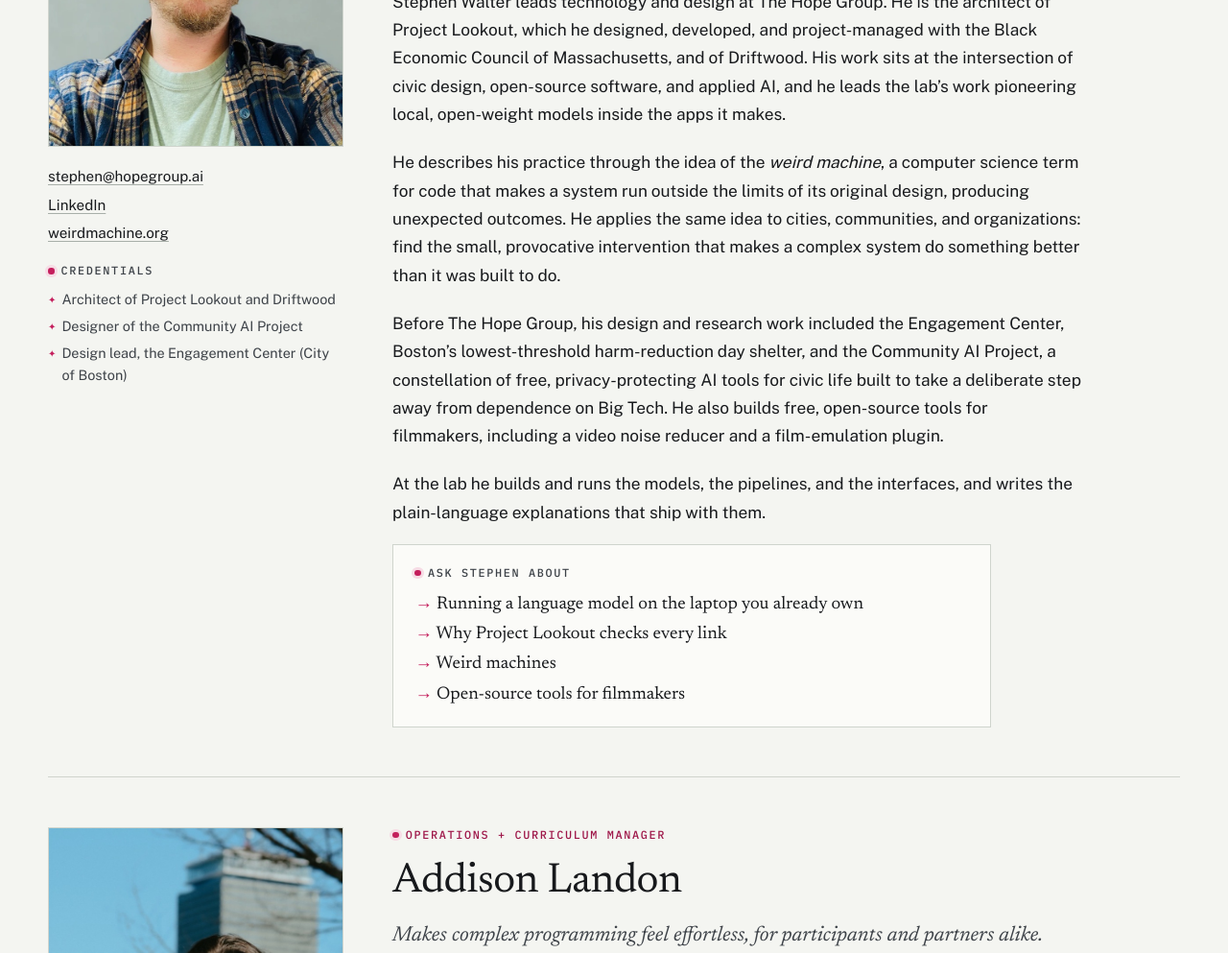
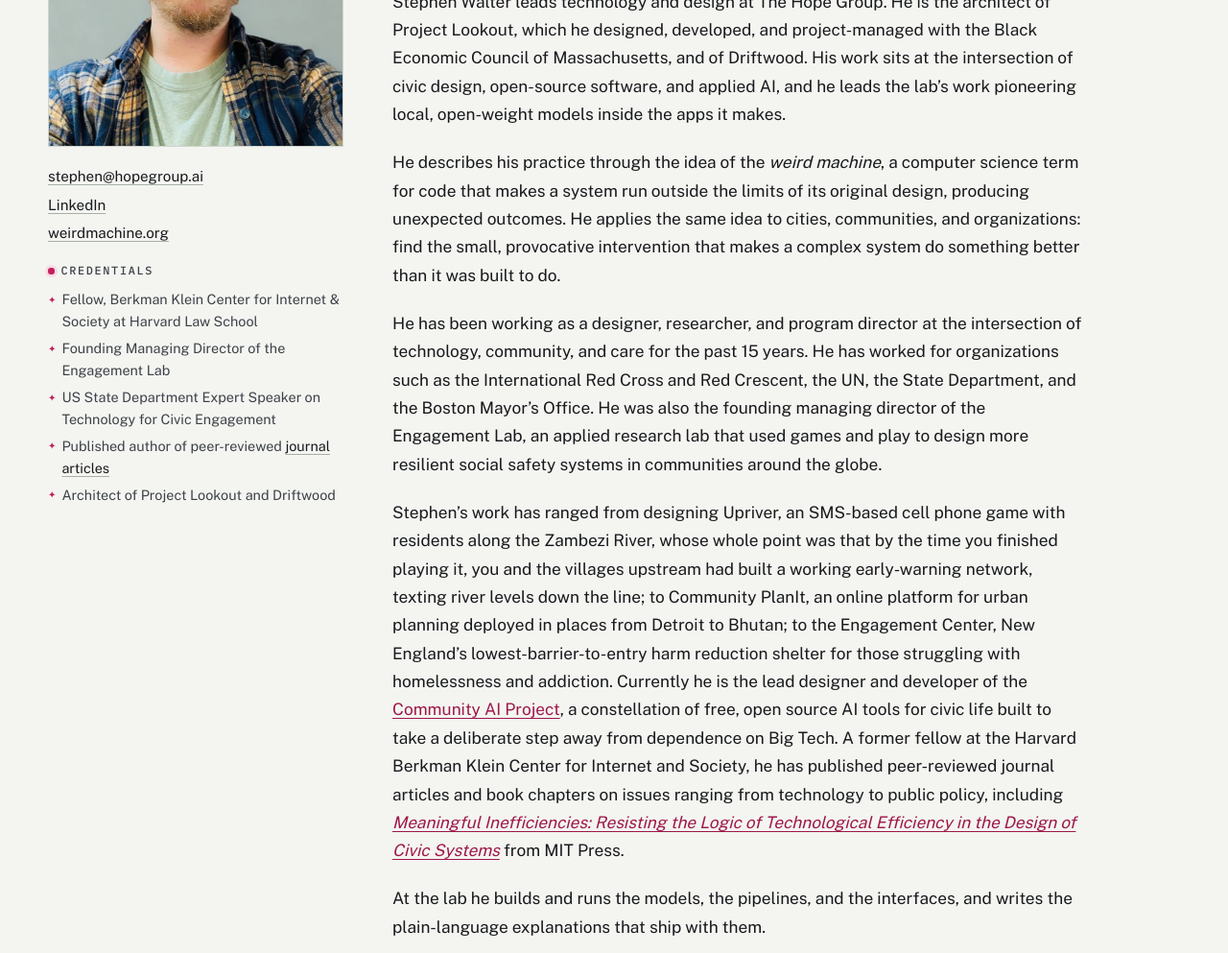
Before and after one commit to amateurmenace/hopegroup-site, an Eleventy site: page src/team.njk in a window 1280 px wide. Shown: the part 2024-3017 px from the top of the page at 96% size. Built offline with nearby package versions, Linux system fonts and the light colour scheme; Eleventy itself is replaced by a stand-in of ours; files that its build step writes are made by us from their sources.

Commit message:
Team: update Stephen Walter bio and credentials

```diff
--- a/src/_includes/layouts/person.njk
+++ b/src/_includes/layouts/person.njk
@@ -20,7 +20,7 @@ layout: layouts/base.njk
       {% if credentials %}
       <div class="person__creds">
         <p class="eyebrow">Credentials</p>
-        <ul>{% for c in credentials %}<li>{{ c }}</li>{% endfor %}</ul>
+        <ul>{% for c in credentials %}<li>{{ c | mdInline | safe }}</li>{% endfor %}</ul>
       </div>
       {% endif %}
     </aside>
--- a/src/assets/css/main.css
+++ b/src/assets/css/main.css
@@ -536,6 +536,7 @@ a.start__card--note:hover { background-color: #fff; }
 .person__creds ul { list-style: none; padding: 0; margin: 0; display: grid; gap: .3rem; font-size: .9rem; color: var(--ink-2); }
 .person__creds li { padding-left: 1em; position: relative; }
 .person__creds li::before { content: "✦"; position: absolute; left: 0; color: var(--beacon); font-size: .7em; top: .35em; }
+.person__creds a { color: var(--ink); text-decoration: underline; text-underline-offset: 3px; text-decoration-color: var(--rule-strong); }
 .person__main { display: grid; gap: 1.2rem; }
 .person__short { font: italic 400 1.35rem/1.4 var(--font-display); color: var(--ink-2); }
 .ask { border: 1px solid var(--rule); background: var(--card); padding: 1.3rem 1.4rem; display: grid; gap: .8rem; }
--- a/src/team.njk
+++ b/src/team.njk
@@ -25,7 +25,7 @@ description: "The people behind The Hope Group: an executive director, a technol
         {% if p.data.credentials %}
         <div class="person__creds">
           <p class="eyebrow">Credentials</p>
-          <ul>{% for c in p.data.credentials %}<li>{{ c }}</li>{% endfor %}</ul>
+          <ul>{% for c in p.data.credentials %}<li>{{ c | mdInline | safe }}</li>{% endfor %}</ul>
         </div>
         {% endif %}
       </div>
--- a/src/team/stephen-walter.md
+++ b/src/team/stephen-walter.md
@@ -20,14 +20,18 @@ ask_me_about:
   - Weird machines
   - Open-source tools for filmmakers
 credentials:
+  - Fellow, Berkman Klein Center for Internet & Society at Harvard Law School
+  - Founding Managing Director of the Engagement Lab
+  - US State Department Expert Speaker on Technology for Civic Engagement
+  - Published author of peer-reviewed [journal articles](https://weirdmachine.org/words)
   - Architect of Project Lookout and Driftwood
-  - Designer of the Community AI Project
-  - Design lead, the Engagement Center (City of Boston)
 ---
 Stephen Walter leads technology and design at The Hope Group. He is the architect of Project Lookout, which he designed, developed, and project-managed with the Black Economic Council of Massachusetts, and of Driftwood. His work sits at the intersection of civic design, open-source software, and applied AI, and he leads the lab's work pioneering local, open-weight models inside the apps it makes.
 
 He describes his practice through the idea of the *weird machine*, a computer science term for code that makes a system run outside the limits of its original design, producing unexpected outcomes. He applies the same idea to cities, communities, and organizations: find the small, provocative intervention that makes a complex system do something better than it was built to do.
 
-Before The Hope Group, his design and research work included the Engagement Center, Boston's lowest-threshold harm-reduction day shelter, and the Community AI Project, a constellation of free, privacy-protecting AI tools for civic life built to take a deliberate step away from dependence on Big Tech. He also builds free, open-source tools for filmmakers, including a video noise reducer and a film-emulation plugin.
+He has been working as a designer, researcher, and program director at the intersection of technology, community, and care for the past 15 years. He has worked for organizations such as the International Red Cross and Red Crescent, the UN, the State Department, and the Boston Mayor's Office. He was also the founding managing director of the Engagement Lab, an applied research lab that used games and play to design more resilient social safety systems in communities around the globe.
+
+Stephen's work has ranged from designing Upriver, an SMS-based cell phone game with residents along the Zambezi River, whose whole point was that by the time you finished playing it, you and the villages upstream had built a working early-warning network, texting river levels down the line; to Community PlanIt, an online platform for urban planning deployed in places from Detroit to Bhutan; to the Engagement Center, New England's lowest-barrier-to-entry harm reduction shelter for those struggling with homelessness and addiction. Currently he is the lead designer and developer of the [Community AI Project](https://communityai.studio), a constellation of free, open source AI tools for civic life built to take a deliberate step away from dependence on Big Tech. A former fellow at the Harvard Berkman Klein Center for Internet and Society, he has published peer-reviewed journal articles and book chapters on issues ranging from technology to public policy, including [*Meaningful Inefficiencies: Resisting the Logic of Technological Efficiency in the Design of Civic Systems*](https://drive.google.com/file/d/1Ven_npy5UZX5ZNiUDf6oYj2LbpXMO1B3/view?usp=sharing) from MIT Press.
 
 At the lab he builds and runs the models, the pipelines, and the interfaces, and writes the plain-language explanations that ship with them.
```
